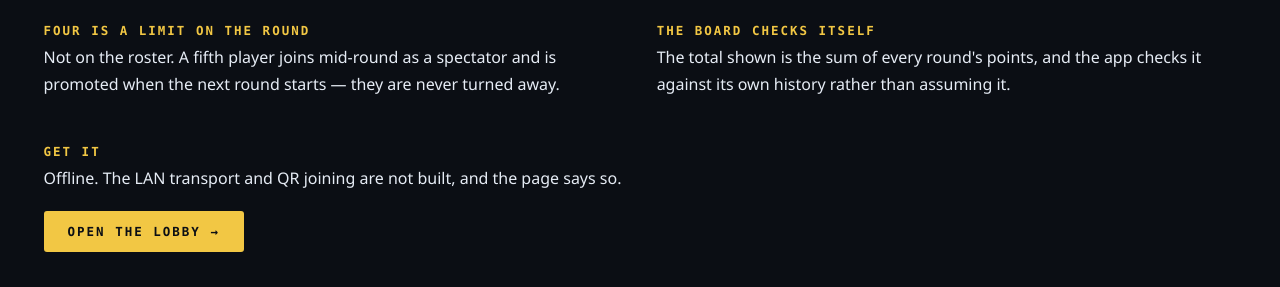
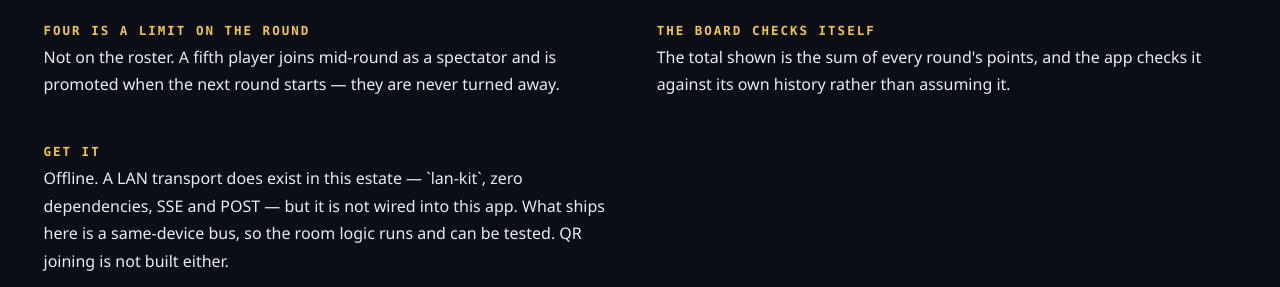
Before and after one commit to drsamonline/app-rally, a website: page docs/index.html in a window 1280 px wide. Shown: the part 465-752 px from the top of the page. Drawn offline with Linux system fonts and the light colour scheme.

Commit message:
docs: correct the claim that the LAN transport is not built - it is, and it is called lan-kit
lan-kit is in this estate: zero dependencies, SSE for server-to-clients, POST for clients-to-server, a Node host with
rooms and snapshots, and a browser client. Saying 'the LAN transport is not built' was wrong. What is true is that
this app does not wire it in, and ships a same-device bus so the room logic runs and can be tested.

The correction is on the page and in the NOTICE, where the claim was made.

```diff
--- a/docs/index.html
+++ b/docs/index.html
@@ -76,7 +76,7 @@
     </div>
     <div>
       <h2>Get it</h2>
-      <p>Offline. The LAN transport and QR joining are not built, and the page says so.</p>
+      <p>Offline. A LAN transport does exist in this estate — `lan-kit`, zero dependencies, SSE and POST — but it is not wired into this app. What ships here is a same-device bus, so the room logic runs and can be tested. QR joining is not built either.</p>
       <a class="go" href="play/index.html">open the lobby →</a>
     </div>
   </div>
```
Also changed, not shown: 1 other file.
